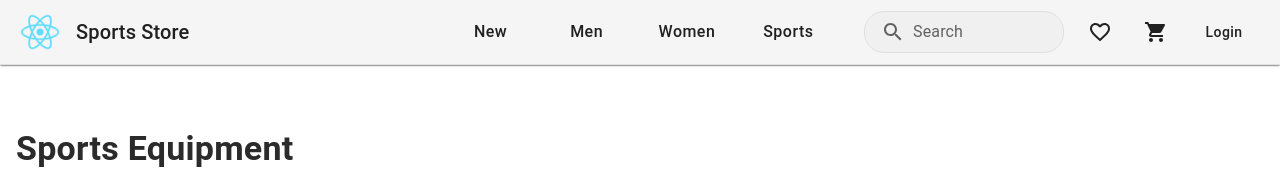
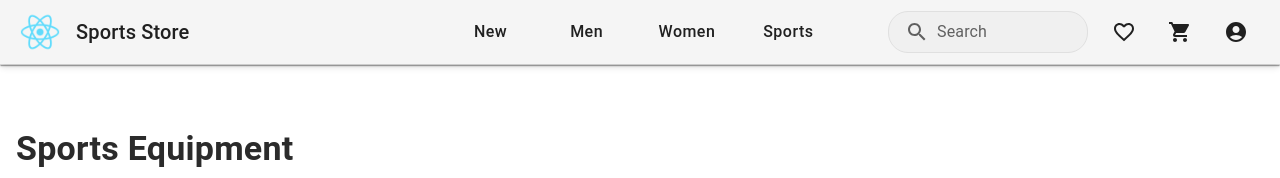
Before and after one commit to Doruk912/strive, a React (Create React App) app in the folder frontend/: page /products in a window 1280 px wide. Shown: the top 178 px of the page. Built offline with nearby package versions, Linux system fonts and the light colour scheme.

Commit message:
Added dropdown menu and changed login icon

```diff
--- a/frontend/src/components/layout/Header.jsx
+++ b/frontend/src/components/layout/Header.jsx
@@ -14,7 +14,9 @@ import {
     List,
     ListItem,
     ListItemText,
-    useMediaQuery
+    useMediaQuery,
+    Paper,
+    Grid,
 } from '@mui/material';
 import MenuIcon from '@mui/icons-material/Menu';
 import SearchIcon from '@mui/icons-material/Search';
@@ -22,6 +24,7 @@ import HistoryIcon from '@mui/icons-material/History';
 import DeleteOutlineIcon from '@mui/icons-material/DeleteOutline';
 import FavoriteBorderIcon from '@mui/icons-material/FavoriteBorder';
 import ShoppingCartIcon from '@mui/icons-material/ShoppingCart';
+import AccountCircleIcon from '@mui/icons-material/AccountCircle';
 import { useLocation, useNavigate } from 'react-router-dom';
 import { useAuth } from '../../context/AuthContext';
 import { Badge } from '@mui/material';
@@ -45,16 +48,59 @@ const Header = () => {
     const isMobile = useMediaQuery('(max-width:600px)');
     const cartItemsCount = cartItems.length;
 
+    // State for hover-based dropdown
+    const [hoveredCategory, setHoveredCategory] = useState(null);
+    const [hoverTimeout, setHoverTimeout] = useState(null);
+
     const categories = [
-        { name: 'New', path: '/new' },
-        { name: 'Men', path: '/men' },
-        { name: 'Women', path: '/women' },
-        { name: 'Sports', path: '/sports' }
+        {
+            name: 'New',
+            path: '/new',
+            subcategories: ['Trending Products', 'New Arrivals', 'Highlights'],
+        },
+        {
+            name: 'Men',
+            path: '/men',
+            subcategories: ['Jackets', 'Boots', 'Pants', 'Innerwear', 'Accessories', 'Highlights'],
+        },
+        {
+            name: 'Women',
+            path: '/women',
+            subcategories: ['Jackets', 'Boots', 'Pants', 'Innerwear', 'Accessories', 'Highlights'],
+        },
+        {
+            name: 'Sports',
+            path: '/sports',
+            subcategories: ['Basketball', 'Soccer', 'Baseball', 'Tennis', 'Running', 'Yoga'],
+        },
     ];
 
     useEffect(() => {
         localStorage.setItem('searchHistory', JSON.stringify(searchHistory));
     }, [searchHistory]);
+
+    // Hover handlers for dropdown
+    const handleMouseEnter = (category) => {
+        if (hoverTimeout) {
+            clearTimeout(hoverTimeout);
+            setHoverTimeout(null);
+        }
+        setHoveredCategory(category);
+    };
+
+    const handleMouseLeave = () => {
+        const timeout = setTimeout(() => {
+            setHoveredCategory(null);
+        }, 300);
+        setHoverTimeout(timeout);
+    };
+
+    const handleDropdownMouseEnter = () => {
+        if (hoverTimeout) {
+            clearTimeout(hoverTimeout);
+            setHoverTimeout(null);
+        }
+    };
 
     const handleSearchClick = () => {
         setSearchExpanded(true);
@@ -199,6 +245,7 @@ const Header = () => {
                 transform: searchExpanded ? 'translateY(0)' : 'translateY(-100%)',
                 transition: 'transform 0.3s ease-in-out',
             }}>
+                {/* Search input and buttons */}
                 <Box sx={{
                     display: 'flex',
                     alignItems: 'center',
@@ -273,6 +320,7 @@ const Header = () => {
                     </IconButton>
                 </Box>
 
+                {/* Search history and popular searches */}
                 <Box sx={{
                     mt: 3,
                     px: 2,
@@ -388,6 +436,7 @@ const Header = () => {
     return (
         <AppBar position="fixed" color="default" elevation={1} sx={{ borderBottom: '1px solid #e0e0e0' }}>
             <ClickAwayListener onClickAway={() => searchExpanded && handleSearchClose()}>
+                <Box>
                     <Toolbar sx={{ justifyContent: 'space-between', width: '100%', px: isMobile ? 2 : 4, transition: 'all 0.3s ease' }}>
                         {searchExpanded ? (
                             renderSearchExpanded()
@@ -447,17 +496,24 @@ const Header = () => {
                                             </Typography>
                                         </Box>
 
-                                    <Box sx={{ display: 'flex', justifyContent: 'center', width: '60%' }}>
+                                        <Box sx={{ display: 'flex', justifyContent: 'center', width: '60%', gap: 4 }}>
                                             {categories.map((category) => (
                                                 <Button
                                                     key={category.name}
                                                     color="inherit"
-                                                onClick={() => navigate(category.path)}
+                                                    onMouseEnter={() => handleMouseEnter(category.name)}
+                                                    onMouseLeave={handleMouseLeave}
+                                                    onClick={() => navigate(`/products?category=${category.name.toLowerCase()}`)} // Navigate to Products.jsx
                                                     sx={{
                                                         textTransform: 'none',
                                                         fontWeight: 'medium',
                                                         fontSize: '1rem',
-                                                    mx: 2
+                                                        p: 1,
+                                                        borderRadius: '4px',
+                                                        transition: 'background-color 0.2s ease',
+                                                        '&:hover': {
+                                                            backgroundColor: '#f5f5f5',
+                                                        },
                                                     }}
                                                 >
                                                     {category.name}
@@ -535,13 +591,12 @@ const Header = () => {
                                                     </Button>
                                                 </>
                                             ) : (
-                                            <Button
+                                                <IconButton
                                                     color="inherit"
                                                     onClick={() => navigate('/login')}
-                                                sx={{ textTransform: 'none' }}
                                                 >
-                                                Login
-                                            </Button>
+                                                    <AccountCircleIcon />
+                                                </IconButton>
                                             )}
                                         </Box>
                                     </>
@@ -549,6 +604,71 @@ const Header = () => {
                             </>
                         )}
                     </Toolbar>
+
+                    {/* Full-width dropdown menu */}
+                    <Box
+                        sx={{
+                            position: 'absolute',
+                            top: '100%',
+                            left: 0,
+                            width: '100%',
+                            zIndex: 1000,
+                            overflow: 'hidden', // Hide overflow during animation
+                        }}
+                    >
+                        <Paper
+                            elevation={3}
+                            onMouseEnter={handleDropdownMouseEnter} // Keep the dropdown open when hovered
+                            onMouseLeave={handleMouseLeave} // Close the dropdown when the mouse leaves
+                            sx={{
+                                backgroundColor: 'white',
+                                boxShadow: '0 4px 6px rgba(0,0,0,0.1)',
+                                p: 4,
+                                transform: hoveredCategory ? 'translateY(0)' : 'translateY(-100%)', // Slide down or up
+                                transition: 'transform 0.3s ease', // Smooth sliding animation
+                            }}
+                        >
+                            <Grid
+                                container
+                                spacing={4}
+                                justifyContent="center" // Center the grid horizontally
+                            >
+                                {categories
+                                    .find((cat) => cat.name === hoveredCategory)
+                                    ?.subcategories.map((subcategory) => (
+                                        <Grid item xs={4} key={subcategory}> {/* 3 items per row (12/4 = 3) */}
+                                            <Box
+                                                sx={{
+                                                    cursor: 'pointer',
+                                                    p: 2,
+                                                    borderRadius: '4px',
+                                                    transition: 'background-color 0.2s ease',
+                                                    textAlign: 'center', // Center the text
+                                                    '&:hover': {
+                                                        backgroundColor: '#f5f5f5',
+                                                    },
+                                                }}
+                                                onClick={() => navigate(`/products?category=${hoveredCategory.toLowerCase()}&subcategory=${subcategory.toLowerCase().replace(/\s+/g, '-')}`)} // Navigate to Products.jsx
+                                            >
+                                                <Typography
+                                                    variant="subtitle1"
+                                                    sx={{
+                                                        fontWeight: 'medium',
+                                                        color: 'text.primary',
+                                                        '&:hover': {
+                                                            color: 'primary.main',
+                                                        },
+                                                    }}
+                                                >
+                                                    {subcategory}
+                                                </Typography>
+                                            </Box>
+                                        </Grid>
+                                    ))}
+                            </Grid>
+                        </Paper>
+                    </Box>
+                </Box>
             </ClickAwayListener>
         </AppBar>
     );
--- a/frontend/src/pages/Products.jsx
+++ b/frontend/src/pages/Products.jsx
@@ -38,7 +38,8 @@ const Products = () => {
         }));
     };
 
-    const filteredProducts = products; // No search bar, so no filtering by search term
+    // No filtering based on query parameters
+    const filteredProducts = products;
 
     return (
         <Box sx={{ width: '100%', mt: 4 }}>
```
Lines whose indentation alone changed are shown as unchanged.
